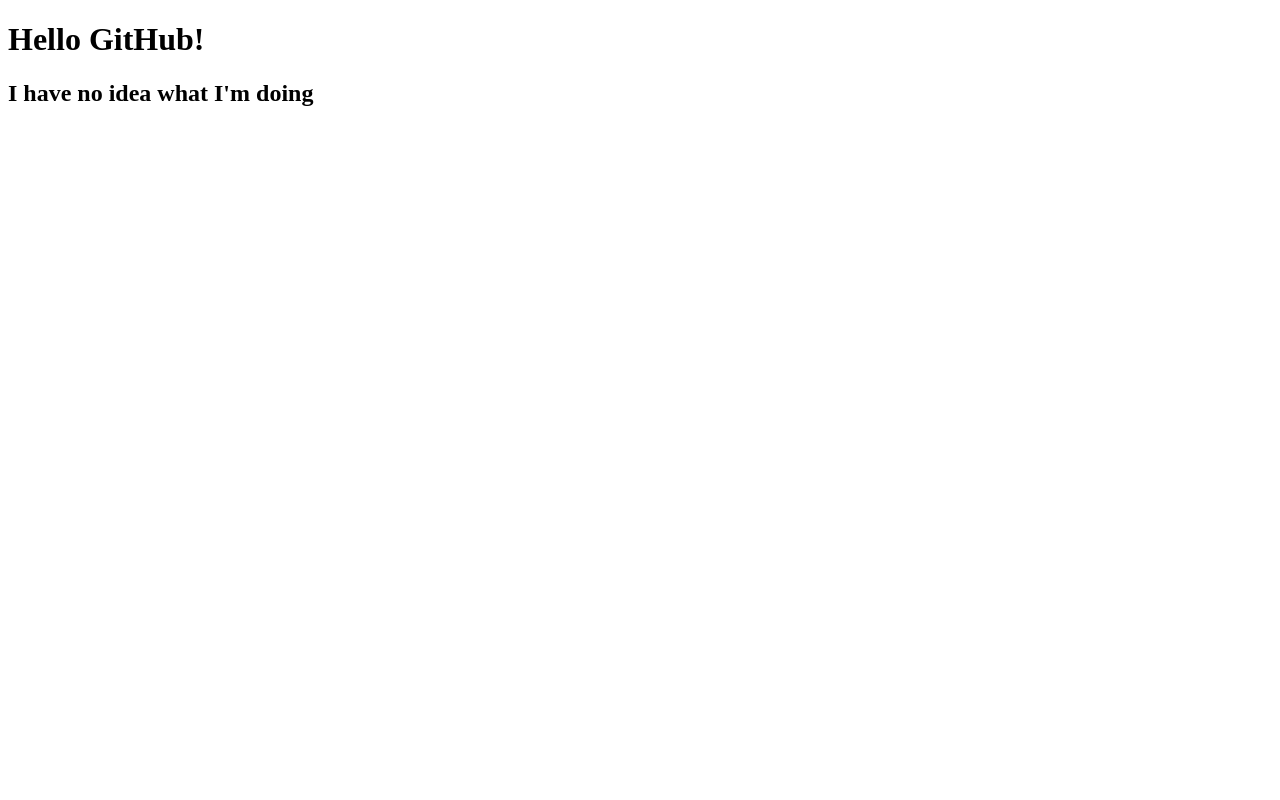
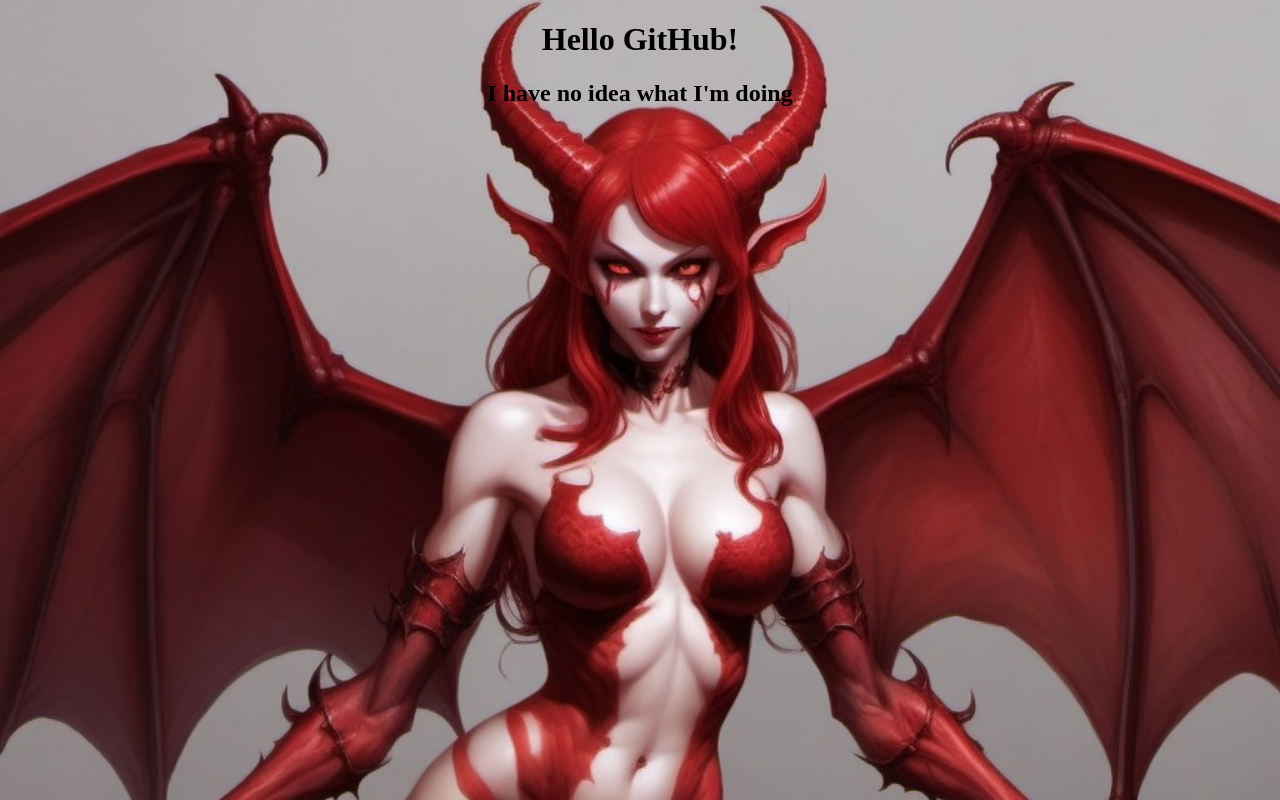
Before and after one commit to DJLost12/firstproject, a plain HTML site: page index.html in a window 1280 px wide. Drawn offline with Linux system fonts and the light colour scheme.

Commit message:
Added pretty picture

```diff
--- a/index.html
+++ b/index.html
@@ -1,7 +1,12 @@
 <!DOCTYPE html>
 <html>
-  <head><title>My First Project</title></head>
-  <body>
+  <head>
+  <style>
+  h1 {text-align: center;}
+  h2 {text-align: center;}
+  </style>
+  <title>My First Project</title></head>
+  <body style="background-image: url('background.jpg'); background-size: cover; background-repeat: no-repeat;">
     <h1>Hello GitHub!</h1>
 	<h2>I have no idea what I'm doing</h1>
   </body>
```
Also changed, not shown: background.jpg (added).
